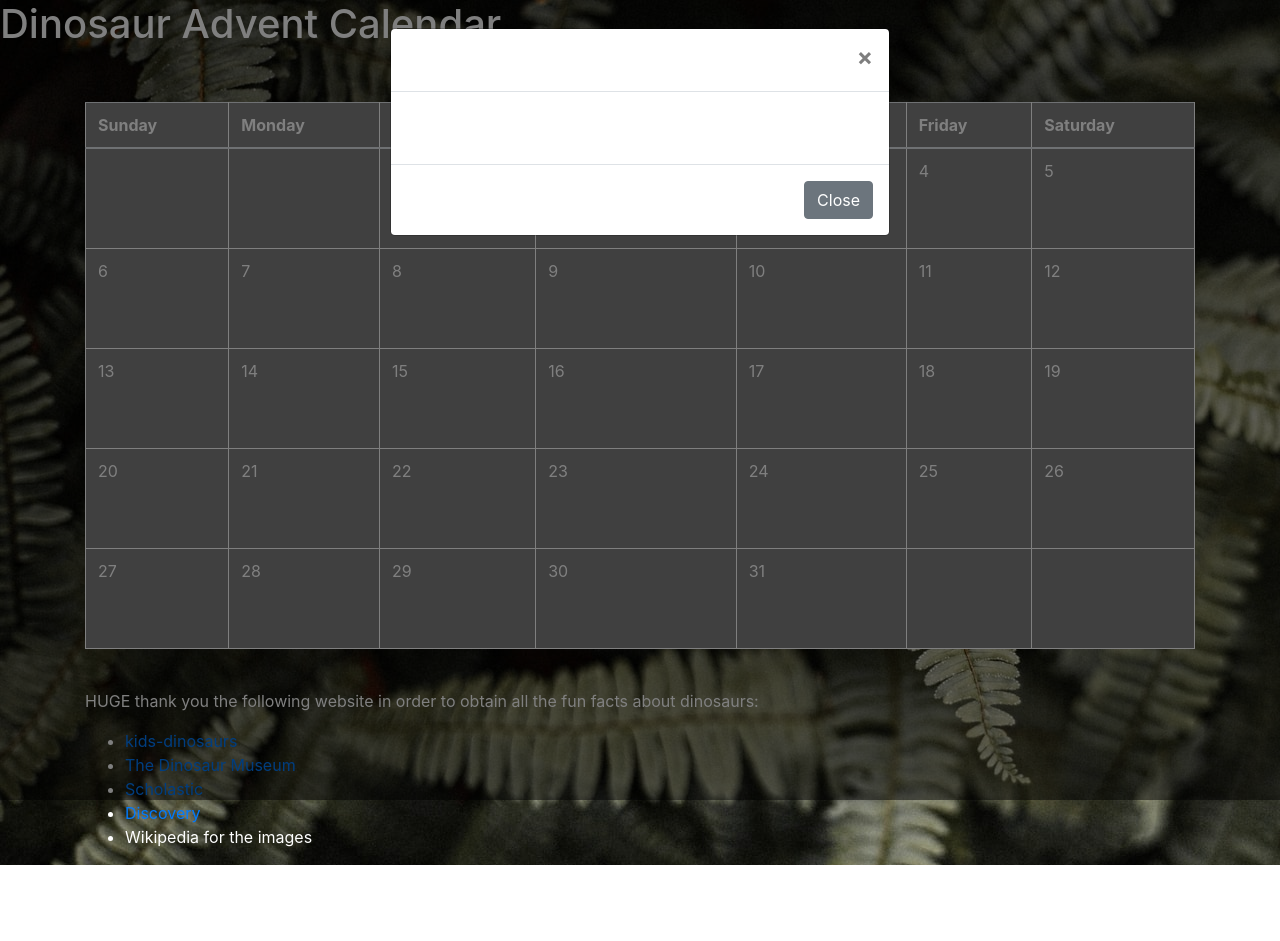
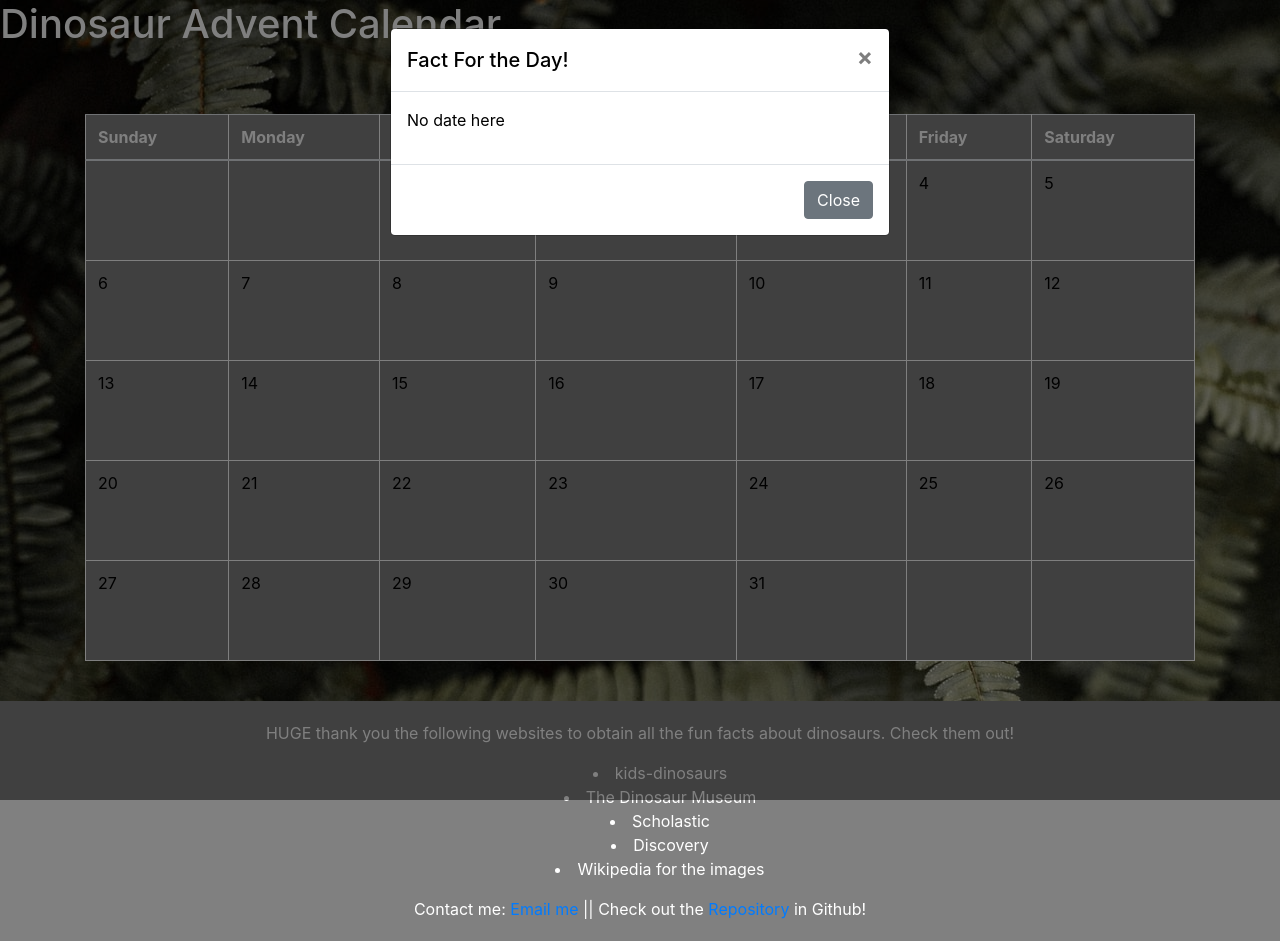
Before and after one commit to mhvue/dinosaurAdventCalendar, a plain HTML site: page index.html in a window 1280 px wide. Both pictures are taken after a click on the element 157 px from the left and 198 px from the top of the page. Before the commit the page ends 865 px from the top, so only its background shows below. Drawn offline with nearby package versions, Linux system fonts and the light colour scheme.

Commit message:
added my email and repository. added white to borders for calendars dates.

```diff
--- a/app.js
+++ b/app.js
@@ -117,11 +117,12 @@ $("td").on("click",function(){
     console.log(getNum)
     const currentDate = moment();
     const getD = currentDate.format("D");
+    console.log($(this)[0])
 
-    $(".msgModal").modal();
+    // $(".msgModal").modal();
 
-    //show match getNum to match index-1
-    $("#dinoFactHolder").html(dinosaurFacts[getNum-1]);
+    // //show match getNum to match index-1
+    // $("#dinoFactHolder").html(dinosaurFacts[getNum-1]);
 
     //check if what is clicked matched today's date
     //current date
@@ -129,25 +130,25 @@ $("td").on("click",function(){
         $(".msgModal").modal();
 
         //show match getNum to match index-1
-        $("#dinoFactHolder").html(dinosaurFacts[getNum-1]);
+        $(".dinoFactHolder").html(dinosaurFacts[getNum-1])
     }
     // //previous date
     // //whatever is clicked on, have to check to see if less than current num
     else if(parseInt(getNum) < parseInt(getD)){
         $(".msgModal").modal();
-        $("#dinoFactHolder").html(dinosaurFacts[getNum-1]);
+        $(".dinoFactHolder").html(dinosaurFacts[getNum-1]);
         // $("td").css("background-color:black") //working to black out days are previous
     }
 
     //for areas with no dates/num on it
     else if(getNum == ""){
         $(".msgModal").modal();
-        $("#dinoFactHolder").html("<p>No date here</p>");
+        $(".dinoFactHolder").html("No date here");
     }
     //future dates = cannot show
     else{
         $(".msgModal").modal();
-        $("#dinoFactHolder").html("<p>Not time to see this fact yet</p>");
+        $(".dinoFactHolder").html("Not time to see this fact yet");
     }
 
 });
--- a/index.html
+++ b/index.html
@@ -37,28 +37,31 @@
   </table>
 
   <br>
-<footer>
-<p> HUGE thank you the following website in order to obtain all the fun facts about dinosaurs:</p>
+<!-- <footer>
+<p> HUGE thank you the following websites to obtain all the fun facts about dinosaurs. Check them out!</p>
 <ul>
-  <li><a href="https://www.kids-dinosaurs.com/">kids-dinosaurs</a></li>
-  <li><a href="https://www.thedinosaurmuseum.com/dino-facts">The Dinosaur Museum</a></li>
-  <li><a href="https://www.scholastic.com/teachers/activities/teaching-content/build-dinosaur/">Scholastic</a></li>
-  <li><a href="www.discovery.com/science/First-Dinosaur-Fossil-Name">Discovery</a></li>
+  <li><a class ="linkText" href="https://www.kids-dinosaurs.com/">kids-dinosaurs</a></li>
+  <li><a class ="linkText" href="https://www.thedinosaurmuseum.com/dino-facts">The Dinosaur Museum</a></li>
+  <li><a class ="linkText" href="https://www.scholastic.com/teachers/activities/teaching-content/build-dinosaur/">Scholastic</a></li>
+  <li><a class ="linkText" href="www.discovery.com/science/First-Dinosaur-Fossil-Name">Discovery</a></li>
   <li>Wikipedia for the images</li>
 </ul>
-</footer>
+
+<span>Contact me: <a href = "mailto: mhvue@gmail.com">Email me</a>
+  Check out the <a href="https://github.com/mhvue/dinosaurAdventCalendar.git">Repository</a> in Github!</span>
+</footer> -->
 <!--modals-->
 <div class="modal msgModal" tabindex="-1" role="dialog">
     <div class="modal-dialog" role="document">
       <div class="modal-content">
         <div class="modal-header">
-          <h5 class="modal-title">Fact</h5>
+          <h5 class="modal-title"> Fact For the Day!</h5>
           <button type="button" class="close" data-dismiss="modal" aria-label="Close">
             <span aria-hidden="true">&times;</span>
           </button>
         </div>
         <div class="modal-body">
-          <p id="dinoFactHolder"></p>
+          <p class="dinoFactHolder"></p>
         </div>
         <div class="modal-footer">
           <button type="button" class="btn btn-secondary" data-dismiss="modal">Close</button>
@@ -68,6 +71,20 @@
   </div>
 
 </div>
+
+<footer>
+  <p> HUGE thank you the following websites to obtain all the fun facts about dinosaurs. Check them out!</p>
+  <ul>
+    <li><a class ="linkText" href="https://www.kids-dinosaurs.com/">kids-dinosaurs</a></li>
+    <li><a class ="linkText" href="https://www.thedinosaurmuseum.com/dino-facts">The Dinosaur Museum</a></li>
+    <li><a class ="linkText" href="https://www.scholastic.com/teachers/activities/teaching-content/build-dinosaur/">Scholastic</a></li>
+    <li><a class ="linkText" href="www.discovery.com/science/First-Dinosaur-Fossil-Name">Discovery</a></li>
+    <li>Wikipedia for the images</li>
+  </ul>
+
+  <span>Contact me: <a href = "mailto: mhvue@gmail.com">Email me</a> ||
+    Check out the <a href="https://github.com/mhvue/dinosaurAdventCalendar.git">Repository</a> in Github!</span>
+  </footer>
 <script src = "./app.js"></script>
 <script src="https://cdn.jsdelivr.net/npm/popper.js@1.16.1/dist/umd/popper.min.js" integrity="sha384-9/reFTGAW83EW2RDu2S0VKaIzap3H66lZH81PoYlFhbGU+6BZp6G7niu735Sk7lN" crossorigin="anonymous"></script>
 <script src="https://cdn.jsdelivr.net/npm/bootstrap@4.5.3/dist/js/bootstrap.bundle.min.js" integrity="sha384-ho+j7jyWK8fNQe+A12Hb8AhRq26LrZ/JpcUGGOn+Y7RsweNrtN/tE3MoK7ZeZDyx" crossorigin="anonymous"></script>
--- a/style.css
+++ b/style.css
@@ -7,9 +7,13 @@ body{
     color: white;
 }
 
-td, th{
-    border: 1px solid white;;
+th{
+    border: 1px solid white;
     color: white;
+}
+td{
+    border: 1px solid white;
+    color: black;
 }
 
 .rowDays{
@@ -28,3 +32,24 @@ table{
 h2{
     text-align: center;
 }
+
+.dinoFactHolder,h5{
+    color: black;
+}
+
+.linkText{
+    color: white;
+}
+
+footer{
+    padding: 20px;
+    background-color: gray;
+    text-align: center;
+}
+li{
+    list-style-position:inside;
+}
+
+table{
+    margin-top: 20px;
+}
```
Also changed, not shown: 1 other file.
